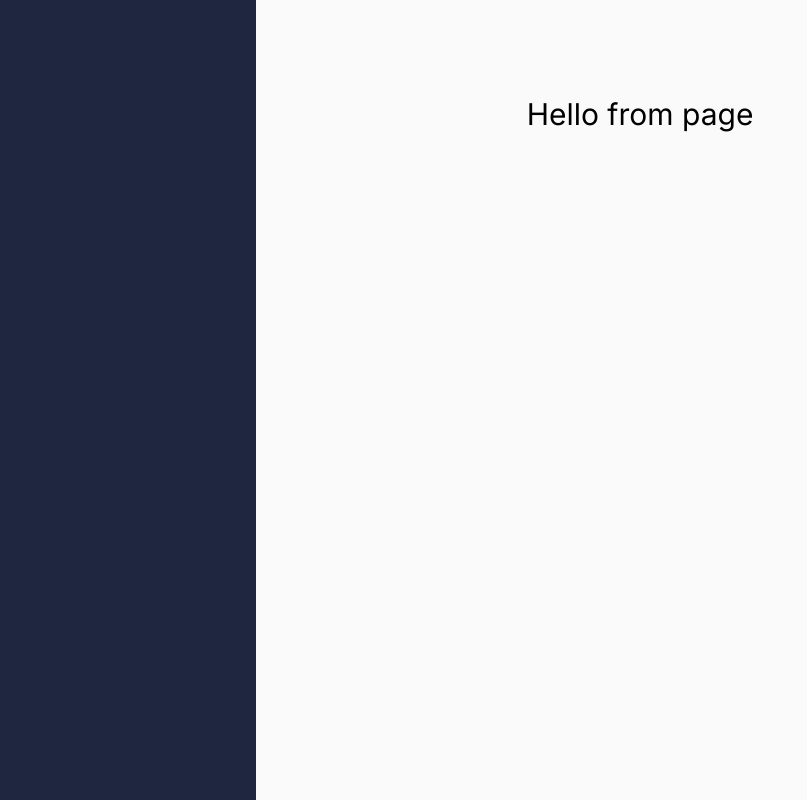
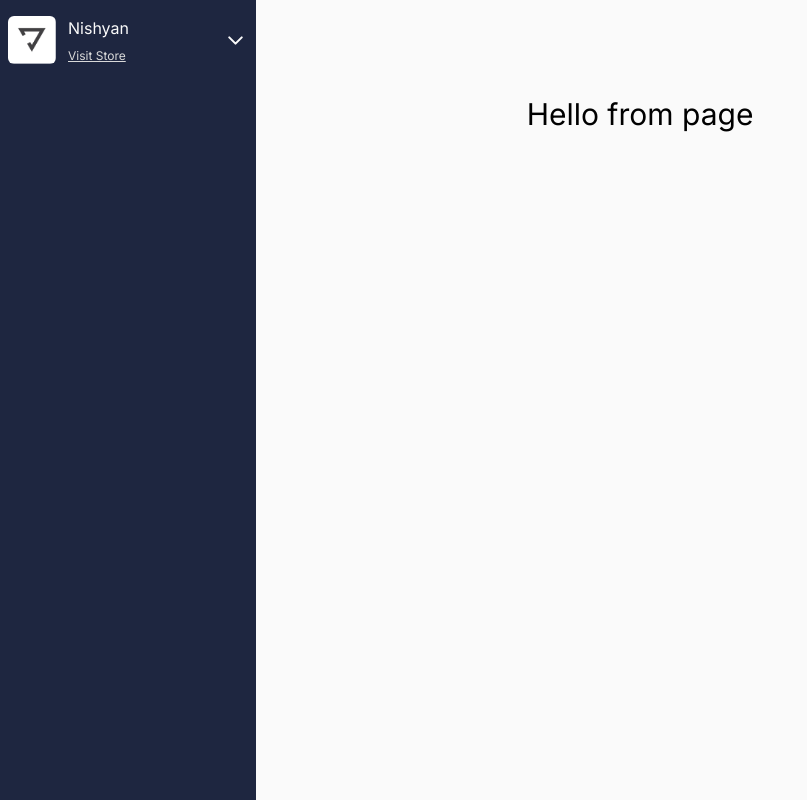
Before and after one commit to Ankan002/dukaan-interview-frontend, a Next.js app: page / in a window 1280 px wide. Shown: the whole page, without its empty margins (0-807 px from the left). Built offline with nearby package versions, Linux system fonts and the light colour scheme.

Commit message:
feat: :sparkles: add sidebar store button

```diff
--- a/components/common/sidebar/sidebar.tsx
+++ b/components/common/sidebar/sidebar.tsx
@@ -1,9 +1,23 @@
+"use client";
+
+import { SidebarStoreButton } from "@/components/elements";
+import { storeDetails } from "@/constants/store-details";
+
 const Sidebar = () => {
-    return (
-        <div className="lg:w-64 w-56 lg:flex hidden h-screen bg-primary-blue fixed top-0 left-0">
+	// ! Note: this can be converted into a client component for dynamic data to reduce the cost of server side rendering.
+	const { image, storeLink, storeTitle } = storeDetails;
 
-        </div>
-    );
+	return (
+		<div className="lg:w-64 w-56 lg:flex lg:flex-col hidden h-screen bg-primary-blue fixed top-0 left-0 py-4">
+			<SidebarStoreButton
+				image={image}
+				storeLink={storeLink}
+				storeTitle={storeTitle}
+			/>
+
+			{/* <div className="flex-1"></div> */}
+		</div>
+	);
 };
 
 export default Sidebar;
--- /dev/null
+++ b/components/elements/index.ts
@@ -0,0 +1 @@
+export * from "./sidebar-store-button";
--- /dev/null
+++ b/components/elements/sidebar-store-button/index.ts
@@ -0,0 +1 @@
+export { default as SidebarStoreButton } from "./sidebar-store-button";
--- /dev/null
+++ b/components/elements/sidebar-store-button/sidebar-store-button.tsx
@@ -0,0 +1,45 @@
+import { ChevronDown } from "lucide-react";
+import Image, { StaticImageData } from "next/image";
+
+interface Props {
+	image: StaticImageData | string;
+	storeTitle: string;
+	storeLink: string;
+}
+
+const SidebarStoreButton = (props: Props) => {
+	const { image, storeTitle, storeLink } = props;
+
+	return (
+		<div className="w-full flex px-2 font-inter items-center pb-3">
+			<Image
+				src={image}
+				alt={storeTitle}
+				className="w-12 h-12 rounded-md"
+			/>
+
+			<div className="flex-grow h-12 flex flex-col ml-3 mr-1.5 justify-between">
+				<h1 className="text-base text-primary-light pt-0">
+					{storeTitle}
+				</h1>
+
+				<a
+					className="pb-0 text-xs text-grey underline cursor-pointer"
+					href={storeLink}
+					target="_blank"
+				>
+					Visit Store
+				</a>
+			</div>
+
+			<button
+				className="text-primary-light hover:cursor-pointer"
+				aria-label="More Options"
+			>
+				<ChevronDown size={25} />
+			</button>
+		</div>
+	);
+};
+
+export default SidebarStoreButton;
--- /dev/null
+++ b/constants/store-details.ts
@@ -0,0 +1,7 @@
+import LogoImage from "@/assets/images/payments/a-logo.png";
+
+export const storeDetails = {
+	image: LogoImage,
+	storeTitle: "Nishyan",
+	storeLink: "https://github.com/Ankan002/dukaan-interview-frontend",
+};
```
Also changed, not shown: assets/images/payments/a-logo.png (added).
